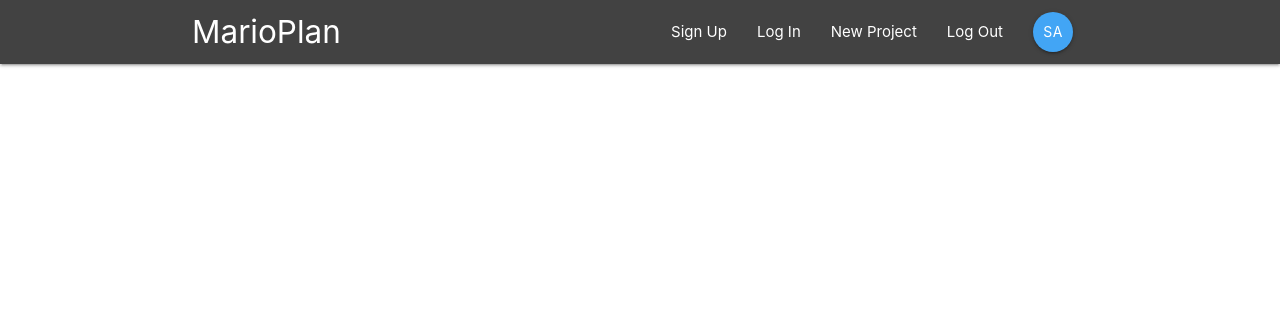
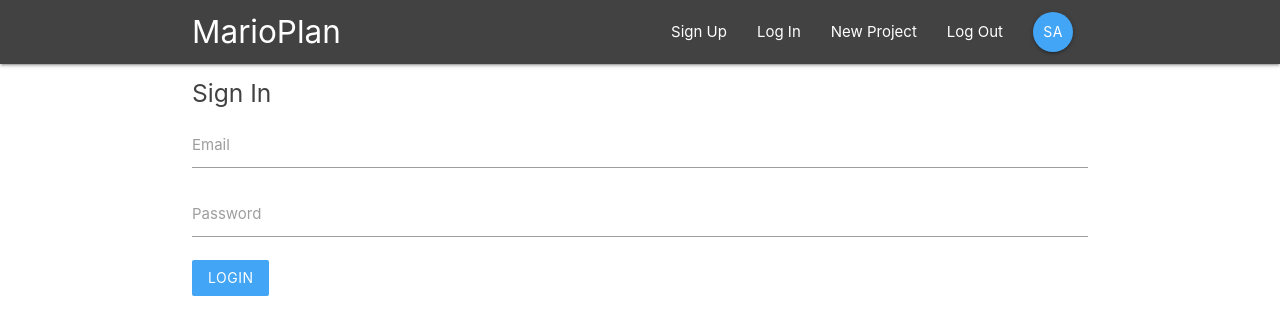
Before and after one commit to SafNaaz/react-redux-thunk-firebase, a React (Create React App) app: page /signin in a window 1280 px wide. Shown: the top 334 px of the page. Built offline with nearby package versions, Linux system fonts and the light colour scheme.

Commit message:
added signin route

```diff
--- a/src/App.js
+++ b/src/App.js
@@ -3,6 +3,7 @@
 import Navbar from "./components/layout/Navbar";
 import Dashboard from "./components/dashboard/Dashboard";
 import ProjectDetails from './components/projects/ProjectDetails'
+import SignIn from "./components/auth/SignIn";
 
 function App() {
   return (
@@ -11,6 +12,7 @@
       <Switch>
         <Route exact path="/" component={Dashboard}/>
         <Route path="/project/:id" component={ProjectDetails}/>
+        <Route path="/signin" component={SignIn}/>
       </Switch>
     </BrowserRouter>
   );
--- a/src/components/auth/SignIn.js
+++ b/src/components/auth/SignIn.js
@@ -0,0 +1,38 @@
+import React, { Component } from 'react'
+
+export default class SignIn extends Component {
+    state= {
+
+    }
+
+    handleChange = (e)=>{
+        console.log(e)
+    }
+
+    handleSubmit = (e)=>{
+        console.log(e)
+    }
+
+    render() {
+        return (
+            <div>
+                <div className="container">
+                    <form onSubmit={this.handleSubmit} className="white">
+                        <h5 className="grey-text text-darken-3">Sign In</h5>
+                        <div className="input-field">
+                            <label htmlFor="email">Email</label>
+                            <input type="email" id="email" onChange={this.handleChange}/>
+                        </div>
+                        <div className="input-field">
+                            <label htmlFor="password">Password</label>
+                            <input type="password" id="password" onChange={this.handleChange}/>
+                        </div>
+                        <div className="input-field">
+                            <button className="btn blue lighten-1 z-depth-0">Login</button>
+                        </div>
+                    </form>
+                </div>
+            </div>
+        )
+    }
+}
```
